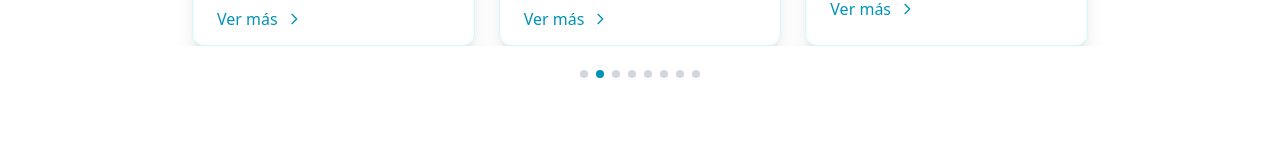
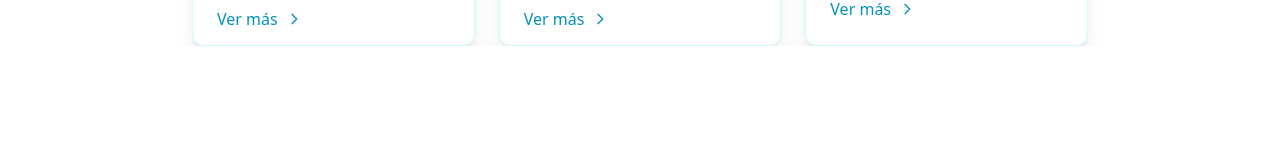
Before and after one commit to pedroj4567/cursosApp, a React (Vite) app: page / in a window 1280 px wide. Shown: the part 2114-2274 px from the top of the page. Built offline with nearby package versions, Linux system fonts and the light colour scheme.

Commit message:
Remove: Indicadores

```diff
--- a/src/components/landing/CategorySection.tsx
+++ b/src/components/landing/CategorySection.tsx
@@ -74,7 +74,7 @@ const CategorySection = () => {
   useEffect(() => {
     const interval = setInterval(() => {
       setCurrentIndex((prevIndex) => (prevIndex + 1) % specialties.length);
-    }, 3000); // Cambia cada 3 segundos
+    }, 3000);
     return () => clearInterval(interval);
   }, [specialties.length]);
 
@@ -90,7 +90,6 @@ const CategorySection = () => {
           </p>
         </div>
 
-        {/* Carrusel automático */}
         <div className="relative h-70 overflow-hidden">
           <AnimatePresence mode="wait">
             <motion.div
@@ -145,20 +144,6 @@ const CategorySection = () => {
             </motion.div>
           </AnimatePresence>
         </div>
-
-        {/* Indicadores */}
-        <div className="flex justify-center mt-6 space-x-2">
-          {specialties.map((_, index) => (
-            <button
-              key={index}
-              onClick={() => setCurrentIndex(index)}
-              className={`w-2 h-2 rounded-full ${
-                currentIndex === index ? "bg-cyan-600" : "bg-gray-300"
-              }`}
-              aria-label={`Ir a especialidad ${index + 1}`}
-            />
-          ))}
-        </div>
       </div>
     </section>
   );
```
